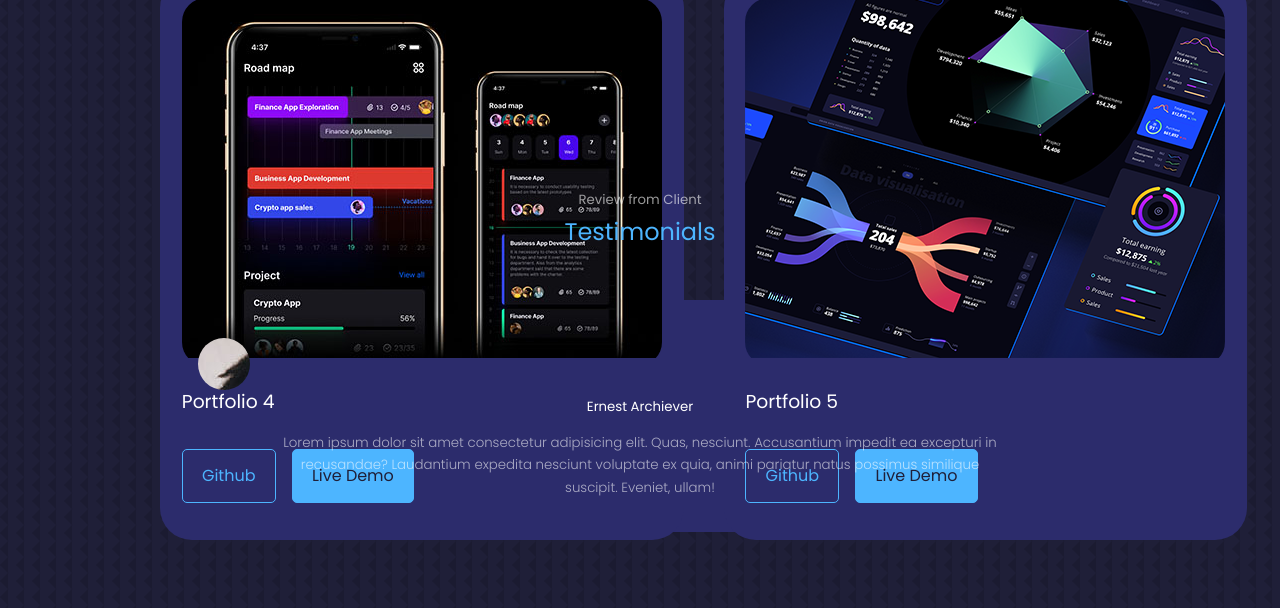
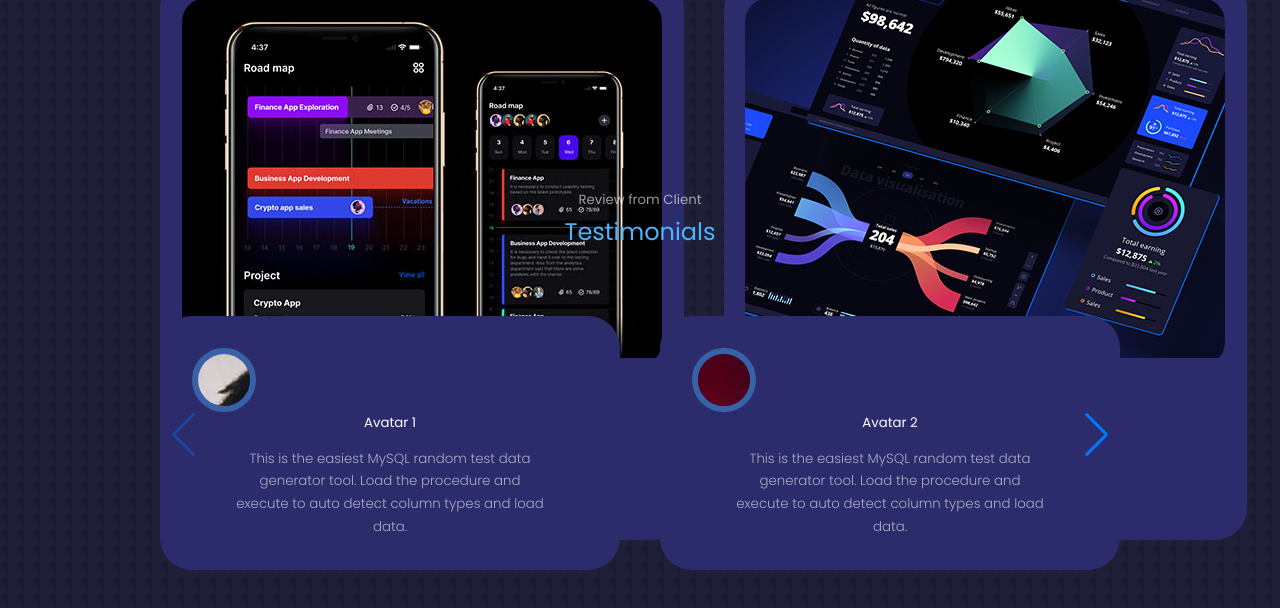
Before and after one commit to hamam99/portofolio-website, a React (Create React App) app: page / in a window 1280 px wide. Shown: the part 4451-5059 px from the top of the page. Built offline with nearby package versions, Linux system fonts and the light colour scheme.

Commit message:
create screen testimonials

```diff
--- a/src/components/testimonials/Testimonials.jsx
+++ b/src/components/testimonials/Testimonials.jsx
@@ -5,25 +5,72 @@ import AVTR2 from '../../assets/avatar2.jpg'
 import AVTR3 from '../../assets/avatar3.jpg'
 import AVTR4 from '../../assets/avatar4.jpg'
 
+// import Swiper core and required modules
+import { Navigation, Pagination, Scrollbar, A11y } from 'swiper';
+
+import { Swiper, SwiperSlide } from 'swiper/react';
+
+// Import Swiper styles
+import 'swiper/css';
+import 'swiper/css/navigation';
+// import 'swiper/css/pagination';
+// import 'swiper/css/scrollbar';
+
+
+const DATA = [
+  {
+    avatar: AVTR1,
+    name: 'Avatar 1',
+    review:
+      'This is the easiest MySQL random test data generator tool. Load the procedure and execute to auto detect column types and load data.'
+  },
+  {
+    avatar: AVTR2,
+    name: 'Avatar 2',
+    review:
+      'This is the easiest MySQL random test data generator tool. Load the procedure and execute to auto detect column types and load data.'
+  },
+  {
+    avatar: AVTR3,
+    name: 'Avatar 3',
+    review:
+      'A browser extension for Chrome, Edge and Firefox that fills dummy text in all input fields in a page.'
+  },
+  {
+    avatar: AVTR4,
+    name: 'Avatar 4',
+    review: 'Review 4'
+  }
+]
+
 function Testimonials() {
   return (
     <section id="testimonials">
       <h5>Review from Client</h5>
       <h2>Testimonials</h2>
-      <div className="container testimonials__container">
-        <article className="testimonials">
-          <div className="client__avatar">
-            <img src={AVTR1} alt="Avatar 1" />
-          </div>
-          <h5>Ernest Archiever</h5>
-          <small className="client__review">
-            Lorem ipsum dolor sit amet consectetur adipisicing elit. Quas,
-            nesciunt. Accusantium impedit ea excepturi in recusandae? Laudantium
-            expedita nesciunt voluptate ex quia, animi pariatur natus possimus
-            similique suscipit. Eveniet, ullam!
-          </small>
-        </article>
-      </div>
+      <Swiper
+        className="container testimonials__container"
+        modules={[Pagination, Navigation]}
+        spaceBetween={40}
+        slidesPerView={2}
+        navigation
+        pagination={{ clickable: true }}
+        scrollbar={{ draggable: true }}
+        onSwiper={(swiper) => console.log(swiper)}
+        onSlideChange={() => console.log('slide change')}
+      >
+        {DATA.map(({ avatar, name, review }, index) => {
+          return (
+            <SwiperSlide className="testimonials" key={index}>
+              <div className="client__avatar">
+                <img src={avatar} alt={name} />
+              </div>
+              <h5>{name}</h5>
+              <small className="client__review">{review}</small>
+            </SwiperSlide>
+          )
+        })}
+      </Swiper>
     </section>
   )
 }
```
